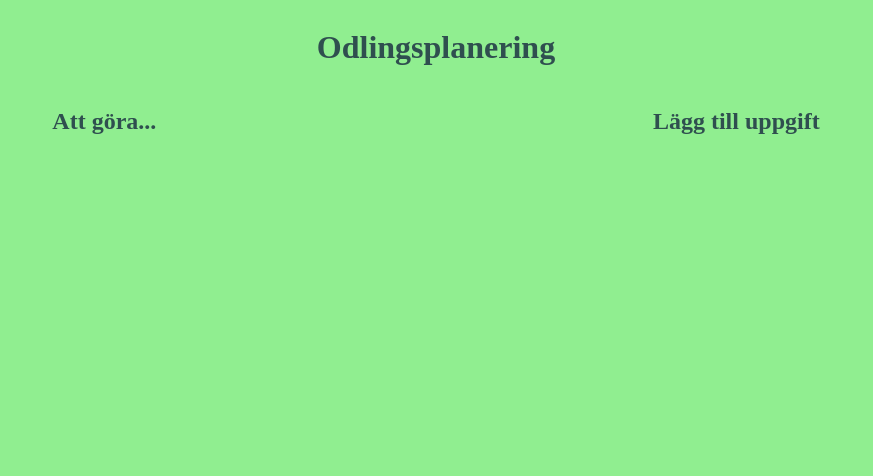
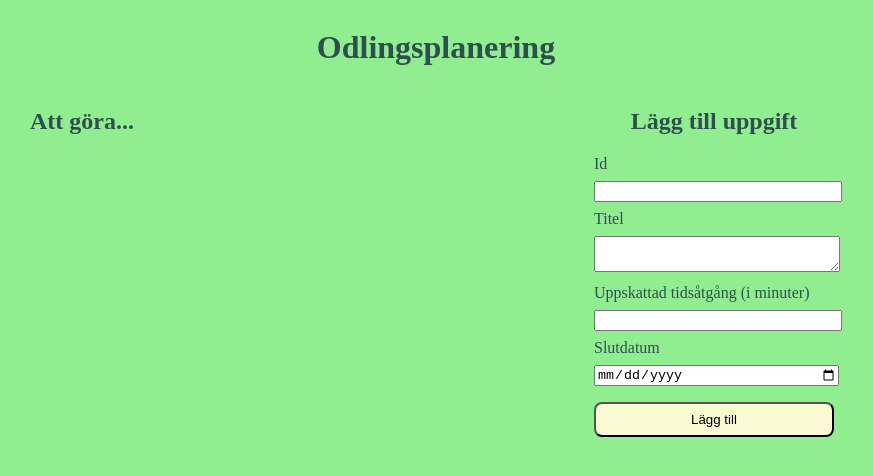
Before and after one commit to lisapaajarvi/odlingsplanering, a website: page public/index.html in a window 1280 px wide. Shown: the whole page, without its empty margins (204-1077 px from the left). Drawn offline with Linux system fonts and the light colour scheme; no server answers.

Commit message:
added form details

```diff
--- a/public/index.html
+++ b/public/index.html
@@ -16,9 +16,34 @@
         <div id="chores">
             <h2>Att göra...</h2>
         </div>
-        <div id="form">
+        <div id="add-chores">
             <h2>Lägg till uppgift</h2>
-
+            <div class="form">
+                <div class="field">
+                    <span>Id</span>
+                    <label for="id"></label>
+                    <input type="number" name="id" id="id" class="input" required>
+                </div>
+                <div class="field">
+                    <span>Titel</span>
+                    <label for="title"></label>
+                    <textarea type="text" name="title" id="title" class="input" required></textarea>
+                </div>
+                <div class="field">
+                    <span>Uppskattad tidsåtgång (i minuter)</span>
+                    <label for="time"></label>
+                    <input type="number" name="time" id="time" class="input" required>
+                </div>
+                <div class="field">
+                    <span>Slutdatum</span>
+                    <label for="date"></label>
+                    <input type="date" name="date" id="date" class="input" required>
+                </div>
+                <div class="field">
+                    <label for="submit"></label>
+                    <button type="submit" name="submit" id="submit" class="input">Lägg till</button>
+                </div>
+            </div>
         </div>
     </main>
 </body>
--- a/public/style.css
+++ b/public/style.css
@@ -25,15 +25,28 @@ h4 {
     border-radius: 0.5rem;
 }
 
+.input {
+    margin: 0.5rem 0;
+    width: 100%;
+}
+.field {
+    padding: 0 0.5rem;
+    max-width: 15rem;
+}
 #chores {
     display: flex;
     flex-direction: column;
     align-items: center;
 }
 
-#form {
+#add-chores {
     display: flex;
     flex-direction: column;
     align-items: center;
-    justify-content: center;
 }
+
+#submit {
+    padding: 0.5rem;
+    background-color: lightgoldenrodyellow;
+    border-radius: 0.5rem;
+}
```
